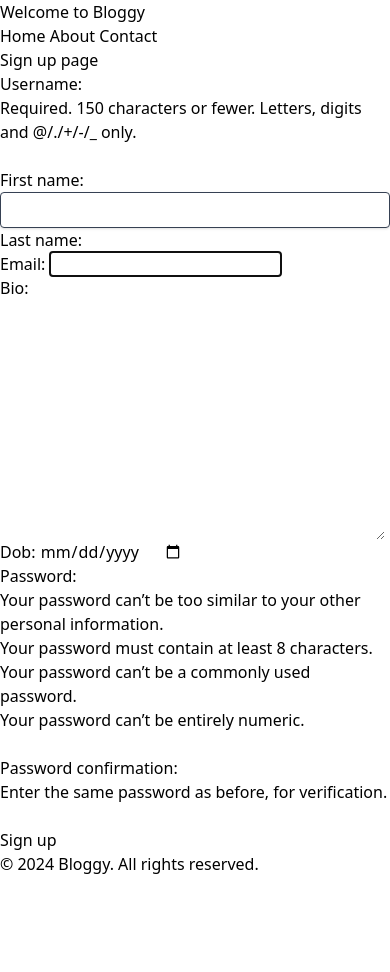
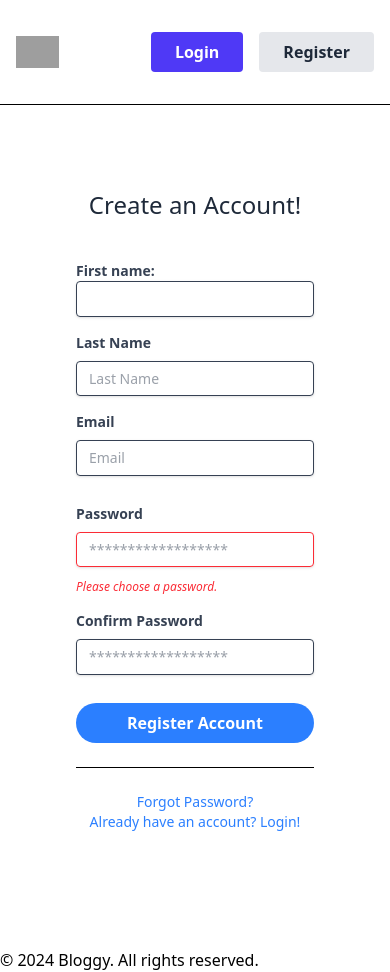
Before and after one commit to Kushan2k/social-media-app-using-django-python, a Django app: page /accounts/sign-up in a window 390 px wide. Before the commit the page ends 874 px from the top, so only its background shows below. Run offline with Django 5.2, Linux system fonts and the light colour scheme; parts of the project's set-up code (start-up, migrations or seed data) failed here and were passed over; grey boxes are pictures that could not be loaded.

Commit message:
template updated

```diff
--- a/templates/auth_app/sign-up.html
+++ b/templates/auth_app/sign-up.html
@@ -2,10 +2,91 @@
 
 
 {% block content %}
-<h1>Sign up page</h1>
-<form action="" method="post">
-    {% csrf_token %}
-    {{ form }}
-    <button type="submit">Sign up</button>
-</form>
+<!-- source: https://gist.github.com/nraloux/bce10c4148380061781b928cdab9b193 -->
+<!-- I have added support for dark mode and improved UI -->
+{% include 'components/navbar.html' %}
+
+<div class="h-auto">
+    <!-- Container -->
+    <div class="mx-auto">
+        <div class="flex justify-center px-6 py-12">
+            <!-- Row -->
+            <div class="w-full flex">
+                <!-- Col -->
+                <div class="w-full h-auto bg-gray-400  hidden lg:block lg:w-5/12 bg-cover rounded-l-lg"
+                    style="background-image: url('https://thegoodmarketer.co.uk/wp-content/uploads/2022/06/social-media-blog.jpg')">
+                </div>
+
+                <!-- Col -->
+                <div class="w-full lg:w-7/12 bg-white  p-5 rounded-lg lg:rounded-l-none">
+                    <h3 class="py-4 text-2xl text-center text-gray-800 ">Create an Account!</h3>
+                    <form class="px-8 pt-6 pb-8 mb-4 bg-white  rounded">
+                        {% csrf_token %}
+                        <div class="mb-4 md:flex md:justify-between">
+                            <div class="mb-4 md:mr-2 md:mb-0">
+                                <label class="block mb-2 text-sm font-bold text-gray-700 " for="firstName">
+                                    {{ form.first_name.label_tag }}
+                                    {{ form.first_name }}
+                            </div>
+                            <div class="md:ml-2">
+                                <label class="block mb-2 text-sm font-bold text-gray-700 " for="lastName">
+                                    Last Name
+                                </label>
+                                <input
+                                    class="w-full px-3 py-2 text-sm leading-tight text-gray-700  border rounded shadow appearance-none focus:outline-none focus:shadow-outline"
+                                    id="lastName" type="text" placeholder="Last Name" />
+                            </div>
+                        </div>
+                        <div class="mb-4">
+                            <label class="block mb-2 text-sm font-bold text-gray-700 " for="email">
+                                Email
+                            </label>
+                            <input
+                                class="w-full px-3 py-2 mb-3 text-sm leading-tight text-gray-700  border rounded shadow appearance-none focus:outline-none focus:shadow-outline"
+                                id="email" type="email" placeholder="Email" />
+                        </div>
+                        <div class="mb-4 md:flex md:justify-between">
+                            <div class="mb-4 md:mr-2 md:mb-0">
+                                <label class="block mb-2 text-sm font-bold text-gray-700 " for="password">
+                                    Password
+                                </label>
+                                <input
+                                    class="w-full px-3 py-2 mb-3 text-sm leading-tight text-gray-700  border border-red-500 rounded shadow appearance-none focus:outline-none focus:shadow-outline"
+                                    id="password" type="password" placeholder="******************" />
+                                <p class="text-xs italic text-red-500">Please choose a password.</p>
+                            </div>
+                            <div class="md:ml-2">
+                                <label class="block mb-2 text-sm font-bold text-gray-700 " for="c_password">
+                                    Confirm Password
+                                </label>
+                                <input
+                                    class="w-full px-3 py-2 mb-3 text-sm leading-tight text-gray-700  border rounded shadow appearance-none focus:outline-none focus:shadow-outline"
+                                    id="c_password" type="password" placeholder="******************" />
+                            </div>
+                        </div>
+                        <div class="mb-6 text-center">
+                            <button
+                                class="w-full px-4 py-2 font-bold text-white bg-blue-500 rounded-full hover:bg-blue-700 focus:outline-none focus:shadow-outline"
+                                type="button">
+                                Register Account
+                            </button>
+                        </div>
+                        <hr class="mb-6 border-t" />
+                        <div class="text-center">
+                            <a class="inline-block text-sm text-blue-500  align-baseline hover:text-blue-800" href="#">
+                                Forgot Password?
+                            </a>
+                        </div>
+                        <div class="text-center">
+                            <a class="inline-block text-sm text-blue-500  align-baseline hover:text-blue-800"
+                                href="./index.html">
+                                Already have an account? Login!
+                            </a>
+                        </div>
+                    </form>
+                </div>
+            </div>
+        </div>
+    </div>
+</div>
 {% endblock %}
--- a/templates/layout/base.html
+++ b/templates/layout/base.html
@@ -9,14 +9,6 @@
 </head>
 
 <body>
-    <header>
-        <h1>Welcome to Bloggy</h1>
-        <nav>
-            <a href="/">Home</a>
-            <a href="/about">About</a>
-            <a href="/contact">Contact</a>
-        </nav>
-    </header>
 
     <main>
         {% block content %}
```
